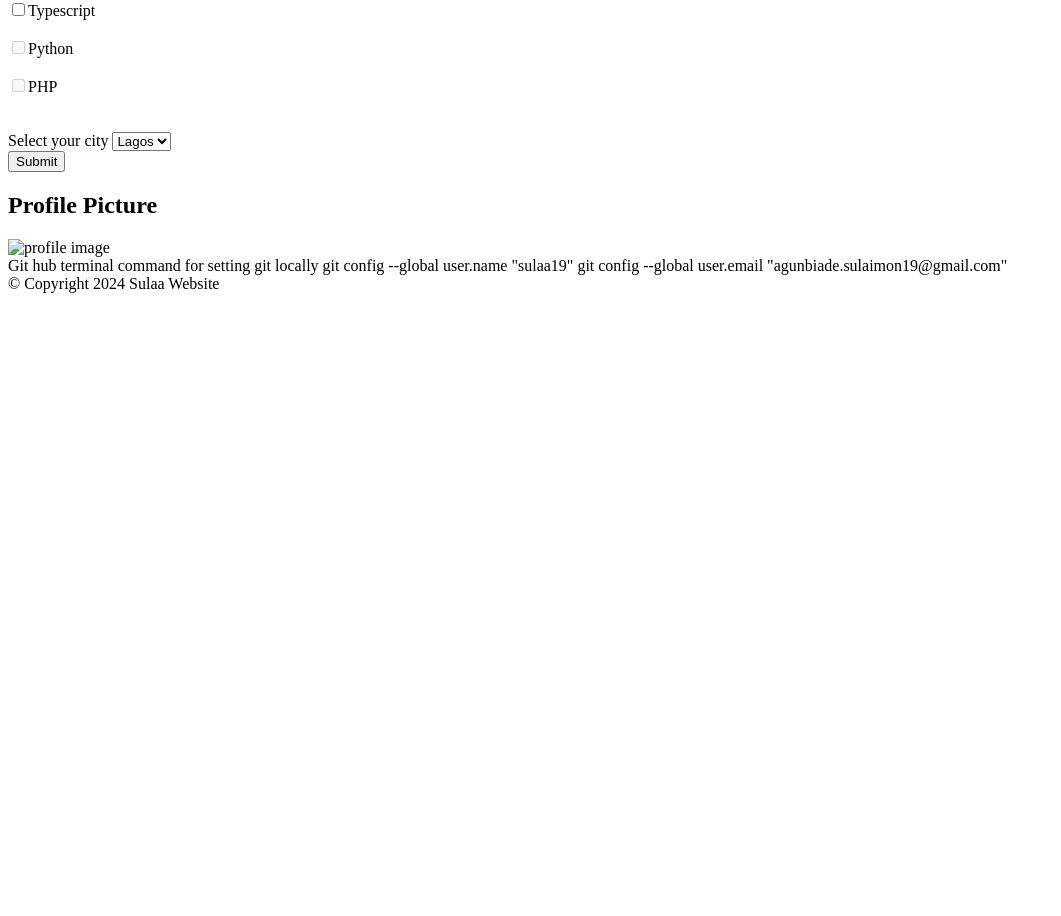
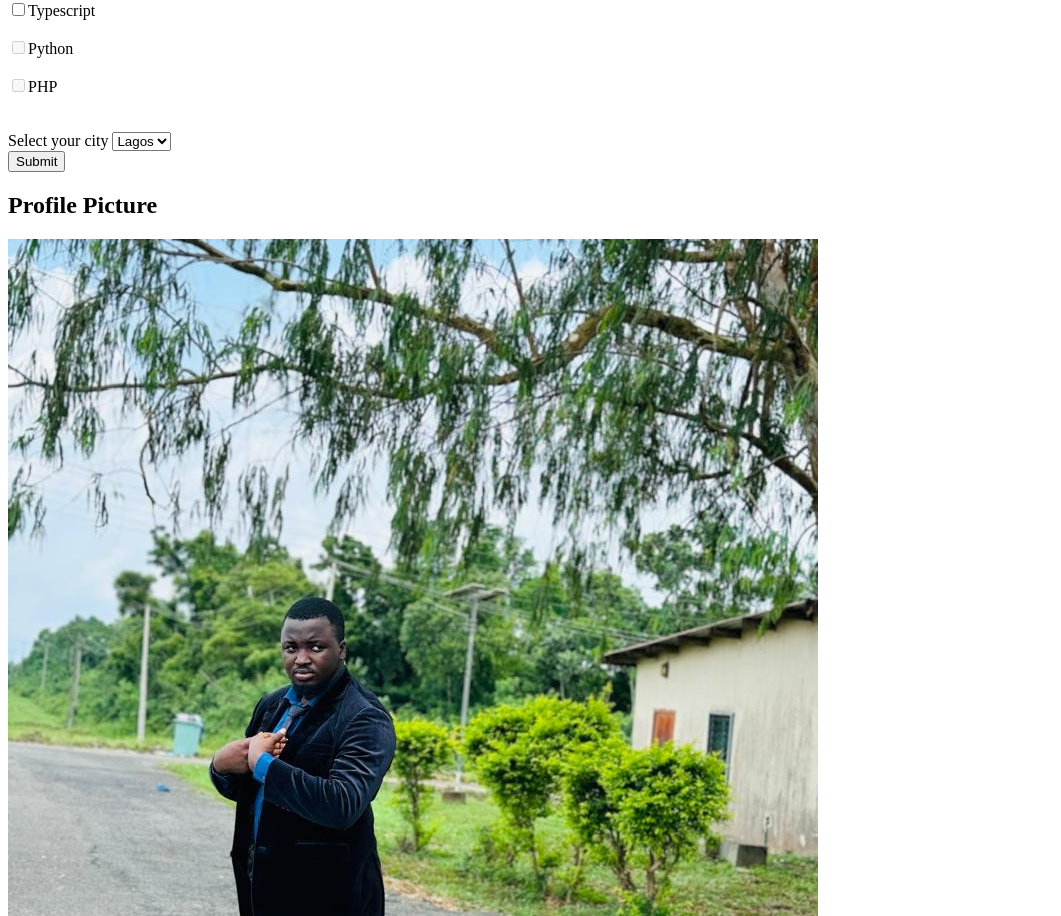
Before and after one commit to sulaa19/Sulaa-html5, a plain HTML site: page Index.html in a window 1280 px wide. Shown: the part 844-1760 px from the top of the page, without its empty margins (0-1061 px from the left). Before the commit the page ends 1145 px from the top, so only its background shows below. Drawn offline with Linux system fonts and the light colour scheme.

Commit message:
Update Index.html

```diff
--- a/Index.html
+++ b/Index.html
@@ -83,7 +83,7 @@
     <section>
         <h2>Profile Picture</h2>
         <div>
-            <img src="sulaa.jpgclear" alt="profile image">
+            <img src="sulaa.jpg" alt="profile image">
         </div>
     </section>
     <section>
```
